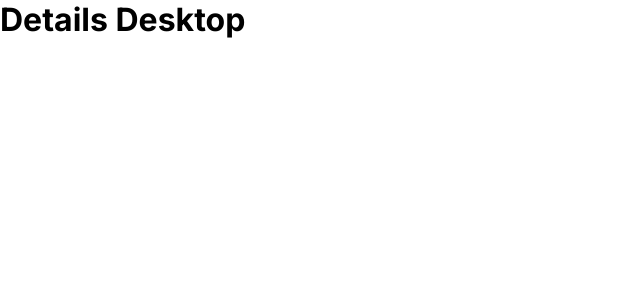
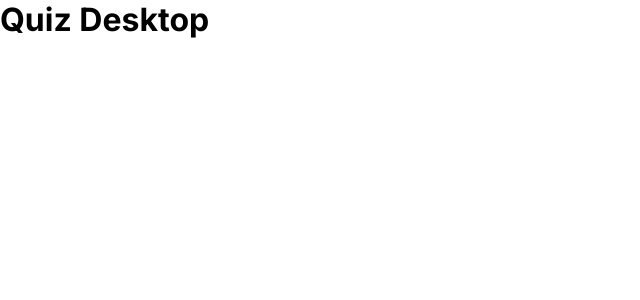
Before and after one commit to Ekep-Obasi/Quiz-App, a Next.js app: page /quiz in a window 1280 px wide. Shown: the top 300 px of the page, without its empty margins (0-640 px from the left). Built offline with nearby package versions, Linux system fonts and the light colour scheme.

Commit message:
fixed bugs and renamed files

```diff
--- a/src/app/details/page.tsx
+++ b/src/app/details/page.tsx
@@ -2,7 +2,7 @@
 
 import DetailsDesktop from "@/components/views/details/desktop";
 import DetailsMobile from "@/components/views/details/mobile";
-import useResponsive from "@/hooks/Responsive";
+import useResponsive from "@/hooks/useRsponsive";
 
 interface Props {}
 
--- a/src/app/home/page.tsx
+++ b/src/app/home/page.tsx
@@ -2,7 +2,7 @@
 
 import HomeDesktop from "@/components/views/home/desktop";
 import HomeMobile from "@/components/views/home/mobile";
-import useResponsive from "@/hooks/Responsive";
+import useResponsive from "@/hooks/useRsponsive";
 
 interface Props {}
 
--- a/src/app/quiz/page.tsx
+++ b/src/app/quiz/page.tsx
@@ -1,8 +1,8 @@
 "use client";
 
-import QuizDesktop from "@/components/views/display/desktop";
-import QuizMobile from "@/components/views/display/mobile";
-import useResponsive from "@/hooks/Responsive";
+import QuizDesktop from "@/components/views/quiz/desktop";
+import QuizMobile from "@/components/views/quiz/mobile";
+import useResponsive from "@/hooks/useRsponsive";
 
 interface Props {}
 
--- a/src/components/views/display/desktop/index.tsx
+++ b/src/components/views/quiz/desktop/index.tsx
@@ -1,7 +1,7 @@
 const QuizDesktop = () => {
   return (
     <main>
-      <h1>Details Desktop</h1>
+      <h1>Quiz Desktop</h1>
     </main>
   );
 };
--- a/src/components/views/display/mobile/index.tsx
+++ b/src/components/views/quiz/mobile/index.tsx
@@ -1,8 +1,7 @@
-
 const QuizMobile = () => {
   return (
     <main>
-      <h1>Details Desktop</h1>
+      <h1>Quiz Mobile</h1>
     </main>
   );
 };
```
Also changed, not shown: src/hooks/useRsponsive.tsx (renamed from src/hooks/Responsive.tsx).
